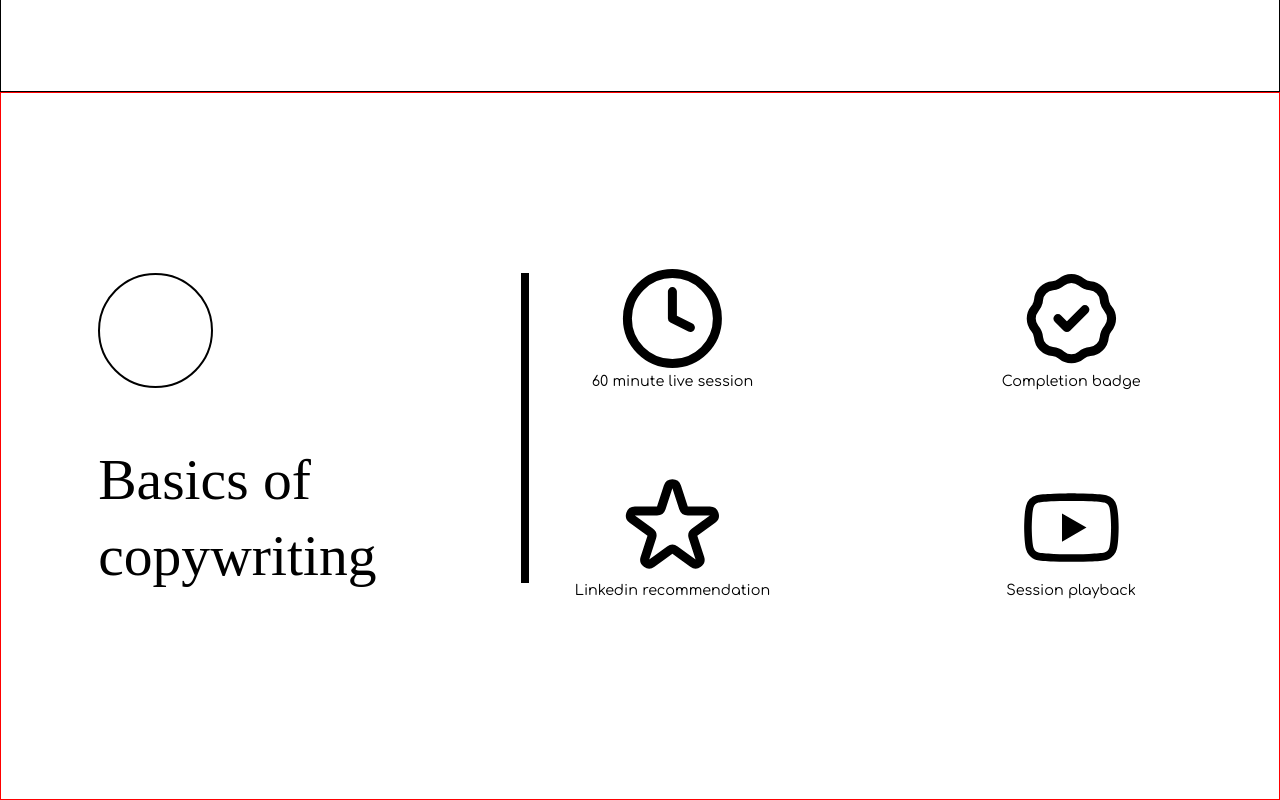
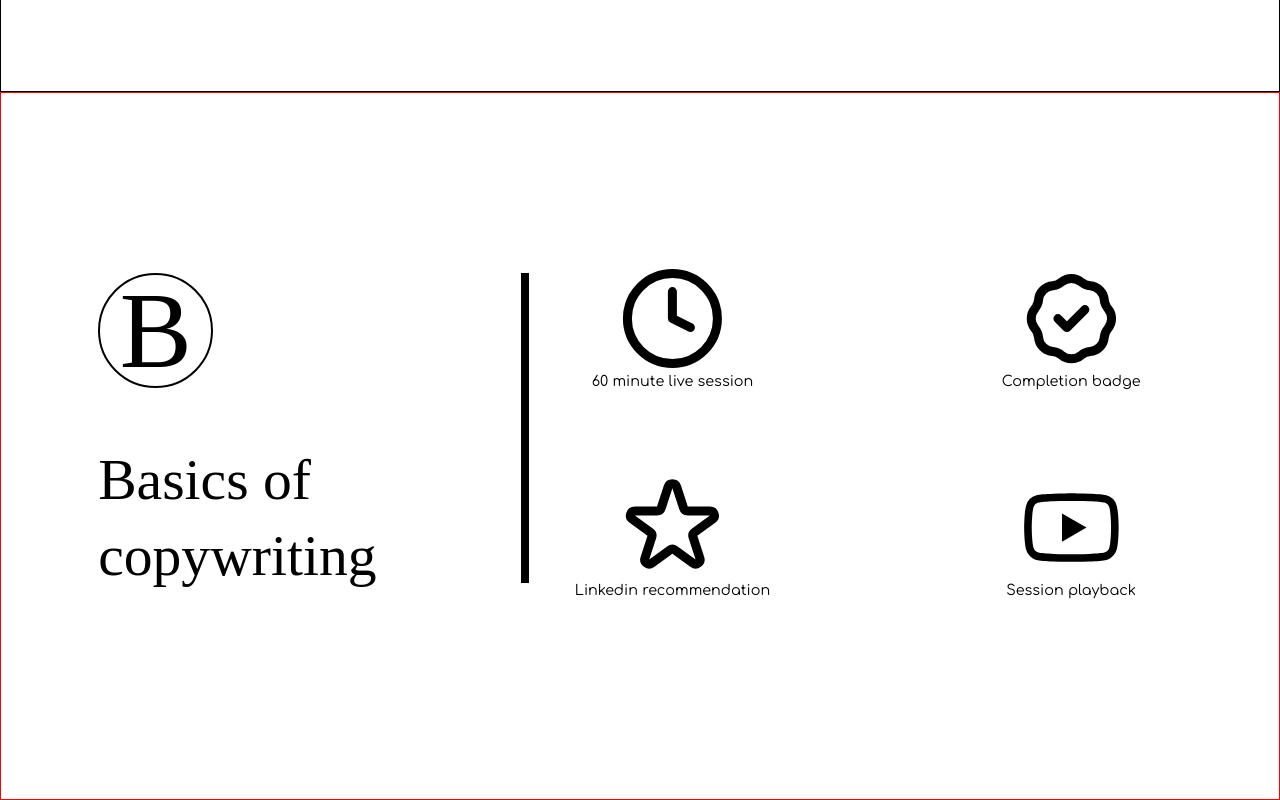
Before and after one commit to AnkitArul007/the-voice-company, a Gatsby site: page /internship in a window 1280 px wide. Shown: the part 713-1513 px from the top of the page. Built offline with nearby package versions, Linux system fonts and the light colour scheme; Gatsby itself is replaced by a stand-in of ours.

Commit message:
components added and changes made

```diff
--- a/src/components/CopywritingBasics.js
+++ b/src/components/CopywritingBasics.js
@@ -12,7 +12,7 @@ function CopywritingBasics() {
     <section className="copywritingBasicsSection">
         <div className='icon_logo_cont'>
             <div className="basicsIcon">
-
+                <p>B</p>
             </div>
             <div className="basicsHeadings">
                 <h2 className="headingOne">
--- a/src/styles/copywritingBasics.scss
+++ b/src/styles/copywritingBasics.scss
@@ -19,6 +19,14 @@
             height: 16rem;
             border: 2px solid black;
             border-radius: 50%;
+            display: flex;
+            justify-content: center;
+            align-items: center;
+
+            >p{
+                font-family: "Agriculture";
+                font-size: 15rem;
+            }
         }
 
         .basicsHeadings{
```
